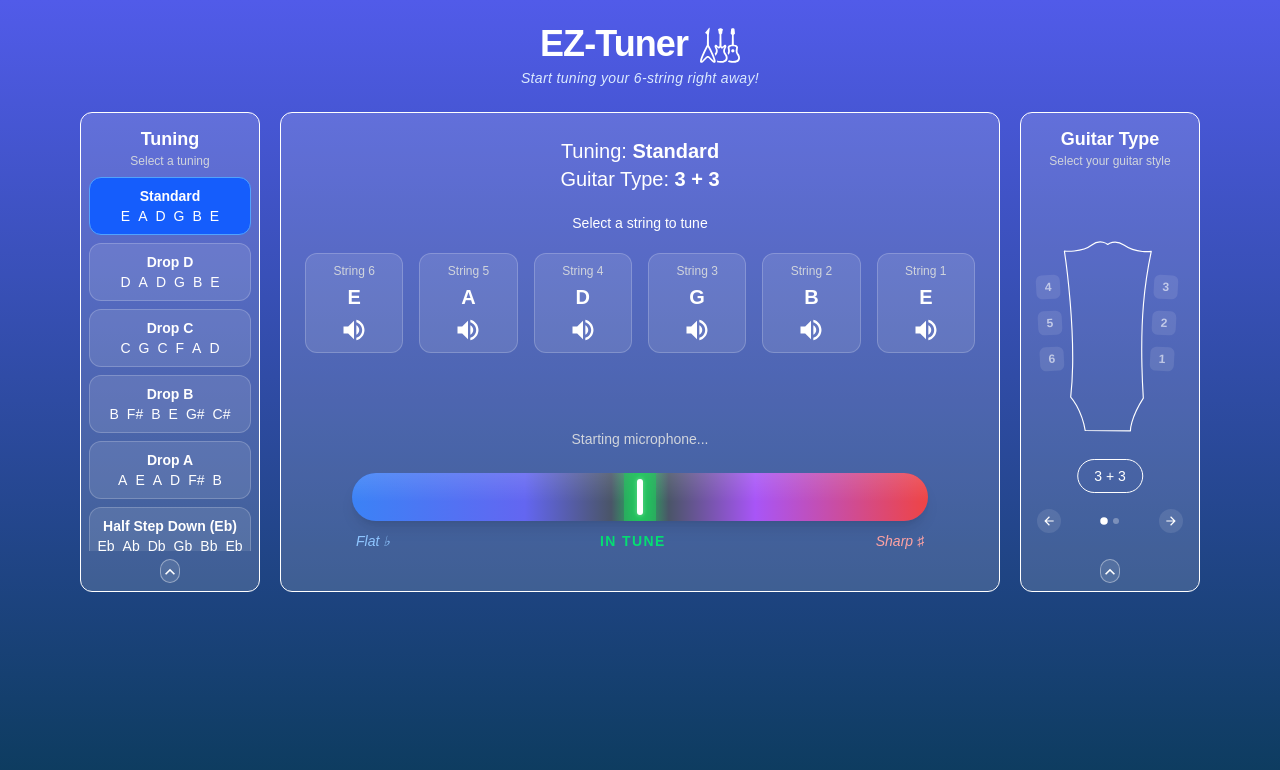
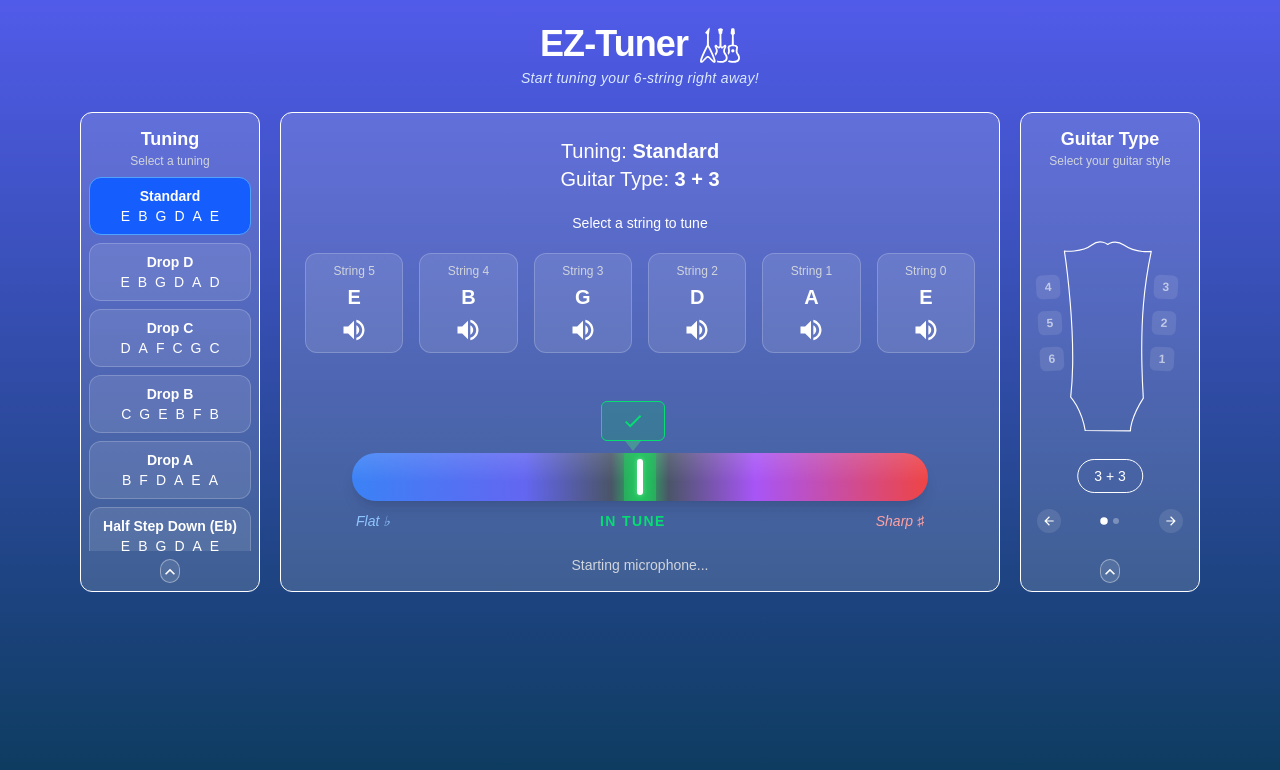
Before and after one commit to connorklee0/ez-tuner, a Next.js app: page / in a window 1280 px wide. Shown: the top 770 px of the page. Built offline with nearby package versions, Linux system fonts and the light colour scheme; no server answers.

Commit message:
create tuning functionality

```diff
--- a/components/Tuner Display/String Bar/StringCard.jsx
+++ b/components/Tuner Display/String Bar/StringCard.jsx
@@ -11,7 +11,7 @@ const StringCard = ({ stringNum, note, isSelected, onClick }) => {
       }`}
     >
       <span className="text-xs text-gray-300">String {stringNum}</span>
-      <span className="text-xl font-bold">{note}</span>
+      <span className="text-xl font-bold">{note[0]}</span>
       <VolumeUp
         sx={{ fontSize: 28 }}
         className="hover:scale-120 hover:text-white/60 active:scale-90 active:text-white/30"
--- a/components/Tuner Display/Tuner/MicStatus.jsx
+++ b/components/Tuner Display/Tuner/MicStatus.jsx
@@ -2,7 +2,7 @@ import { Mic } from "@mui/icons-material";
 
 const MicStatus = ({ isListening }) => {
   return (
-    <div className="flex items-center gap-2 text-sm text-gray-300">
+    <div className="flex items-center gap-1 text-sm text-gray-300">
       {isListening ? (
         <>
           <Mic sx={{ fontSize: 16 }} /> Play the selected string to start tuning
--- a/components/Tuner Display/Tuner/TunerBar.jsx
+++ b/components/Tuner Display/Tuner/TunerBar.jsx
@@ -1,4 +1,6 @@
-const TunerBar = ({ cents = 0 }) => {
+import TunerIndicator from "./TunerIndicator";
+
+const TunerBar = ({ cents = 0, permissionError = true }) => {
   const clampedCents = Math.max(-50, Math.min(50, cents));
   const needlePercent = ((clampedCents + 50) / 100) * 100;
   const isInTune = Math.abs(clampedCents) <= 3;
@@ -6,6 +8,14 @@ const TunerBar = ({ cents = 0 }) => {
   return (
     <div className="flex flex-col items-center justify-center p-6 w-full">
       <div className="relative w-full max-w-xl">
+        {/* TunerIndicator — floats above needle */}
+        <div
+          className="absolute -top-14 transition-all duration-150"
+          style={{ left: `calc(${needlePercent}% - 39px)` }}
+        >
+          {!permissionError && <TunerIndicator cents={clampedCents} />}
+        </div>
+
         {/* Gradient track */}
         <div
           className="relative h-12 rounded-full overflow-hidden shadow-lg"
@@ -14,7 +24,6 @@ const TunerBar = ({ cents = 0 }) => {
               "linear-gradient(to right, #3b82f6 0%, #6366f1 30%, #4a5568 45%, #22c55e 50%, #4a5568 55%, #a855f7 70%, #ef4444 100%)",
           }}
         >
-          {/* Gloss overlay */}
           <div
             className="absolute inset-0 rounded-full"
             style={{
@@ -23,7 +32,6 @@ const TunerBar = ({ cents = 0 }) => {
             }}
           />
 
-          {/* Center green zone */}
           <div
             className={`absolute top-0 bottom-0 transition-all duration-300 ${isInTune ? "opacity-60" : "opacity-25"}`}
             style={{
@@ -33,7 +41,7 @@ const TunerBar = ({ cents = 0 }) => {
             }}
           />
 
-          {/* Needle */}
+          {!permissionError && (
             <div
               className="absolute top-1/2 -translate-y-1/2 w-1.5 h-9 rounded-full bg-white z-10 transition-all duration-150"
               style={{
@@ -43,13 +51,16 @@ const TunerBar = ({ cents = 0 }) => {
                   : "0 0 8px 2px rgba(255,255,255,0.5)",
               }}
             />
+          )}
         </div>
 
         {/* Labels */}
         <div className="flex justify-between items-center mt-2.5 px-1">
           <span className="text-blue-300 text-sm italic">Flat ♭</span>
           <span
-            className={`text-sm font-semibold uppercase tracking-widest transition-colors duration-300 ${isInTune ? "text-green-400" : "text-slate-400"}`}
+            className={`text-sm font-semibold uppercase tracking-widest transition-colors duration-300 ${
+              isInTune ? "text-green-400" : "text-slate-400"
+            }`}
           >
             In tune
           </span>
--- /dev/null
+++ b/components/Tuner Display/Tuner/TunerIndicator.jsx
@@ -0,0 +1,59 @@
+import { Check } from "@mui/icons-material";
+
+const TunerIndicator = ({ cents = 0 }) => {
+  const isInTune = Math.abs(cents) <= 3;
+  const isTuneUp = cents < -3;
+//   const isTuneDown = cents > 3;
+
+  return (
+    <div className="flex flex-col items-center gap-1">
+      {/* Tune up / tune down label */}
+      <span
+        className={`text-[4px] font-semibold uppercase tracking-widest transition-colors duration-300 ${
+          isInTune
+            ? "text-green-400"
+            : isTuneUp
+              ? "text-blue-300"
+              : "text-red-300"
+        }`}
+      >
+        {isInTune ? "" : isTuneUp ? "Tune up" : "Tune down"}
+      </span>
+
+      {/* Arrow tag */}
+      <div className="flex flex-col items-center">
+        {/* Tag body */}
+        <div
+          className={`flex items-center justify-center w-16 h-10 rounded-md transition-colors duration-300 ${
+            isInTune
+              ? "bg-green-500/20 border border-green-400"
+              : "bg-white/10 border border-white/30"
+          }`}
+        >
+          {isInTune ? (
+            <Check className="text-green-400" sx={{ fontSize: 22 }} />
+          ) : (
+            <span className="text-sm font-bold">
+              {Math.abs(cents).toFixed(1)}
+              <span className="text-xs font-normal ml-0.5">¢</span>
+            </span>
+          )}
+        </div>
+
+        {/* Downward arrow tip */}
+        <div
+          className="w-0 h-0 transition-colors duration-300"
+          style={{
+            borderLeft: "8px solid transparent",
+            borderRight: "8px solid transparent",
+            borderTop: isInTune
+              ? "10px solid rgba(74,222,128,0.4)"
+              : "10px solid rgba(255,255,255,0.3)",
+          }}
+        />
+      </div>
+    </div>
+  );
+};
+
+export default TunerIndicator;
--- a/components/Tuner Display/TunerDisplayWrapper.jsx
+++ b/components/Tuner Display/TunerDisplayWrapper.jsx
@@ -1,24 +1,26 @@
 "use client";
 
+import { useSelector } from "react-redux";
+import { noteToFrequency } from "@/utils/noteToFrequency";
+import StringBarDisplay from "./String Bar/StringBarDisplay";
 import TunerBar from "./Tuner/TunerBar";
-import StringBarDisplay from "./String Bar/StringBarDisplay";
 import MicError from "./Tuner/MicError";
 import MicStatus from "./Tuner/MicStatus";
 import { useMicrophone } from "@/hooks/useMicrophone";
 
 const TunerDisplayWrapper = () => {
-  const { cents, isListening, permissionError, startListening } =
-    useMicrophone();
+  const selectedNote = useSelector((state) => state.string.selectedNote);
+  const targetFrequency = noteToFrequency(selectedNote);
+
+  const { cents, isListening, permissionError } =
+    useMicrophone(targetFrequency);
 
   return (
     <div className="flex flex-col items-center justify-between py-4 border w-180 h-120 rounded-xl bg-white/15">
       <StringBarDisplay />
-      {permissionError ? (
-        <MicError onRetry={startListening} />
-      ) : (
-        <MicStatus isListening={isListening} />
-      )}
-      <TunerBar cents={cents} />
+      {permissionError && <MicError />}
+      <TunerBar cents={cents} permissionError={permissionError} />
+      {!permissionError && <MicStatus isListening={isListening} />}
     </div>
   );
 };
--- a/components/Tunings/Tuning.jsx
+++ b/components/Tunings/Tuning.jsx
@@ -14,7 +14,7 @@ const Tuning = ({ label, strings, isSelected, onClick }) => {
           .sort(([a], [b]) => b - a)
           .map(([num, note]) => (
             <div key={num} className="flex flex-col items-center">
-              <span>{note}</span>
+              <span>{note[0]}</span>
             </div>
           ))}
       </div>
--- a/constants/tunings.jsx
+++ b/constants/tunings.jsx
@@ -2,96 +2,117 @@ export const TUNINGS = {
   // Standard
   standard: {
     label: "Standard",
-    strings: { 6: "E", 5: "A", 4: "D", 3: "G", 2: "B", 1: "E" },
+    strings: ["E2", "A2", "D3", "G3", "B3", "E4"],
+    frequencies: [82.41, 110.0, 146.83, 196.0, 246.94, 329.63],
   },
 
   // Drop tunings
   dropD: {
     label: "Drop D",
-    strings: { 6: "D", 5: "A", 4: "D", 3: "G", 2: "B", 1: "E" },
+    strings: ["D2", "A2", "D3", "G3", "B3", "E4"],
+    frequencies: [73.42, 110.0, 146.83, 196.0, 246.94, 329.63],
   },
   dropC: {
     label: "Drop C",
-    strings: { 6: "C", 5: "G", 4: "C", 3: "F", 2: "A", 1: "D" },
+    strings: ["C2", "G2", "C3", "F3", "A3", "D4"],
+    frequencies: [65.41, 98.0, 130.81, 174.61, 220.0, 293.66],
   },
   dropB: {
     label: "Drop B",
-    strings: { 6: "B", 5: "F#", 4: "B", 3: "E", 2: "G#", 1: "C#" },
+    strings: ["B1", "F#2", "B2", "E3", "G#3", "C#4"],
+    frequencies: [61.74, 92.5, 123.47, 164.81, 207.65, 277.18],
   },
   dropA: {
     label: "Drop A",
-    strings: { 6: "A", 5: "E", 4: "A", 3: "D", 2: "F#", 1: "B" },
+    strings: ["A1", "E2", "A2", "D3", "F#3", "B3"],
+    frequencies: [55.0, 82.41, 110.0, 146.83, 185.0, 246.94],
   },
 
   // Down tunings
   halfStepDown: {
     label: "Half Step Down (Eb)",
-    strings: { 6: "Eb", 5: "Ab", 4: "Db", 3: "Gb", 2: "Bb", 1: "Eb" },
+    strings: ["Eb2", "Ab2", "Db3", "Gb3", "Bb3", "Eb4"],
+    frequencies: [77.78, 103.83, 138.59, 185.0, 233.08, 311.13],
   },
   fullStepDown: {
     label: "Full Step Down (D)",
-    strings: { 6: "D", 5: "G", 4: "C", 3: "F", 2: "A", 1: "D" },
+    strings: ["D2", "G2", "C3", "F3", "A3", "D4"],
+    frequencies: [73.42, 98.0, 130.81, 174.61, 220.0, 293.66],
   },
   oneAndHalfDown: {
     label: "1.5 Steps Down (C#)",
-    strings: { 6: "C#", 5: "F#", 4: "B", 3: "E", 2: "G#", 1: "C#" },
+    strings: ["C#2", "F#2", "B2", "E3", "G#3", "C#4"],
+    frequencies: [69.3, 92.5, 123.47, 164.81, 207.65, 277.18],
   },
   twoStepsDown: {
     label: "2 Steps Down (C)",
-    strings: { 6: "C", 5: "F", 4: "Bb", 3: "Eb", 2: "G", 1: "C" },
+    strings: ["C2", "F2", "Bb2", "Eb3", "G3", "C4"],
+    frequencies: [65.41, 87.31, 116.54, 155.56, 196.0, 261.63],
   },
 
   // Open tunings
   openG: {
     label: "Open G",
-    strings: { 6: "D", 5: "G", 4: "D", 3: "G", 2: "B", 1: "D" },
+    strings: ["D2", "G2", "D3", "G3", "B3", "D4"],
+    frequencies: [73.42, 98.0, 146.83, 196.0, 246.94, 293.66],
   },
   openD: {
     label: "Open D",
-    strings: { 6: "D", 5: "A", 4: "D", 3: "F#", 2: "A", 1: "D" },
+    strings: ["D2", "A2", "D3", "F#3", "A3", "D4"],
+    frequencies: [73.42, 110.0, 146.83, 185.0, 220.0, 293.66],
   },
   openE: {
     label: "Open E",
-    strings: { 6: "E", 5: "B", 4: "E", 3: "G#", 2: "B", 1: "E" },
+    strings: ["E2", "B2", "E3", "G#3", "B3", "E4"],
+    frequencies: [82.41, 123.47, 164.81, 207.65, 246.94, 329.63],
   },
   openA: {
     label: "Open A",
-    strings: { 6: "E", 5: "A", 4: "E", 3: "A", 2: "C#", 1: "E" },
+    strings: ["E2", "A2", "E3", "A3", "C#4", "E4"],
+    frequencies: [82.41, 110.0, 164.81, 220.0, 277.18, 329.63],
   },
   openC: {
     label: "Open C",
-    strings: { 6: "C", 5: "G", 4: "C", 3: "G", 2: "C", 1: "E" },
+    strings: ["C2", "G2", "C3", "G3", "C4", "E4"],
+    frequencies: [65.41, 98.0, 130.81, 196.0, 261.63, 329.63],
   },
   openB: {
     label: "Open B",
-    strings: { 6: "B", 5: "F#", 4: "B", 3: "F#", 2: "B", 1: "D#" },
+    strings: ["B1", "F#2", "B2", "F#3", "B3", "D#4"],
+    frequencies: [61.74, 92.5, 123.47, 185.0, 246.94, 311.13],
   },
 
   // DADGAD & modal
   dadgad: {
     label: "DADGAD",
-    strings: { 6: "D", 5: "A", 4: "D", 3: "G", 2: "A", 1: "D" },
+    strings: ["D2", "A2", "D3", "G3", "A3", "D4"],
+    frequencies: [73.42, 110.0, 146.83, 196.0, 220.0, 293.66],
   },
   dadDad: {
     label: "DAD DAD",
-    strings: { 6: "D", 5: "A", 4: "D", 3: "D", 2: "A", 1: "D" },
+    strings: ["D2", "A2", "D3", "D3", "A3", "D4"],
+    frequencies: [73.42, 110.0, 146.83, 146.83, 220.0, 293.66],
   },
   dgdgbd: {
-    label: "Open G5",
-    strings: { 6: "D", 5: "G", 4: "D", 3: "G", 2: "B", 1: "D" },
+    label: "Open G5 (DGDGBD)",
+    strings: ["D2", "G2", "D3", "G3", "B3", "D4"],
+    frequencies: [73.42, 98.0, 146.83, 196.0, 246.94, 293.66],
   },
 
   // Nashville / special
   nashvilleTuning: {
     label: "Nashville Tuning",
-    strings: { 6: "E", 5: "A", 4: "D", 3: "G", 2: "B", 1: "E" },
+    strings: ["E3", "A3", "D4", "G4", "B3", "E4"],
+    frequencies: [164.81, 220.0, 293.66, 392.0, 246.94, 329.63],
   },
   allFourths: {
     label: "All Fourths",
-    strings: { 6: "E", 5: "A", 4: "D", 3: "G", 2: "C", 1: "F" },
+    strings: ["E2", "A2", "D3", "G3", "C4", "F4"],
+    frequencies: [82.41, 110.0, 146.83, 196.0, 261.63, 349.23],
   },
   allFifths: {
     label: "All Fifths",
-    strings: { 6: "C", 5: "G", 4: "D", 3: "A", 2: "E", 1: "B" },
+    strings: ["C2", "G2", "D3", "A3", "E4", "B4"],
+    frequencies: [65.41, 98.0, 146.83, 220.0, 329.63, 493.88],
   },
 };
--- a/hooks/useMicrophone.jsx
+++ b/hooks/useMicrophone.jsx
@@ -47,17 +47,16 @@ const autoCorrelate = (buffer, sampleRate) => {
   return sampleRate / T0;
 };
 
-const frequencyToCents = (frequency) => {
-  const A4 = 440;
-  const semitones = 12 * Math.log2(frequency / A4);
-  const nearest = Math.round(semitones);
-  return Math.max(-50, Math.min(50, (semitones - nearest) * 100));
-};
-
-export const useMicrophone = () => {
+export const useMicrophone = (targetFrequency = 440) => {
   const [cents, setCents] = useState(0);
   const [isListening, setIsListening] = useState(false);
   const [permissionError, setPermissionError] = useState(false);
+
+  const frequencyToCents = (frequency) => {
+    if (!targetFrequency) return 0;
+    const cents = 1200 * Math.log2(frequency / targetFrequency);
+    return Math.max(-50, Math.min(50, cents));
+  };
 
   const audioContextRef = useRef(null);
   const analyserRef = useRef(null);
--- /dev/null
+++ b/utils/noteToFrequency.jsx
@@ -0,0 +1,21 @@
+const NOTE_FREQUENCIES = {
+  C: 261.63,
+  "C#": 277.18,
+  Db: 277.18,
+  D: 293.66,
+  "D#": 311.13,
+  Eb: 311.13,
+  E: 329.63,
+  F: 349.23,
+  "F#": 369.99,
+  Gb: 369.99,
+  G: 392.0,
+  "G#": 415.3,
+  Ab: 415.3,
+  A: 440.0,
+  "A#": 466.16,
+  Bb: 466.16,
+  B: 493.88,
+};
+
+export const noteToFrequency = (note) => NOTE_FREQUENCIES[note] ?? 440;
```
Lines whose indentation alone changed are shown as unchanged.
